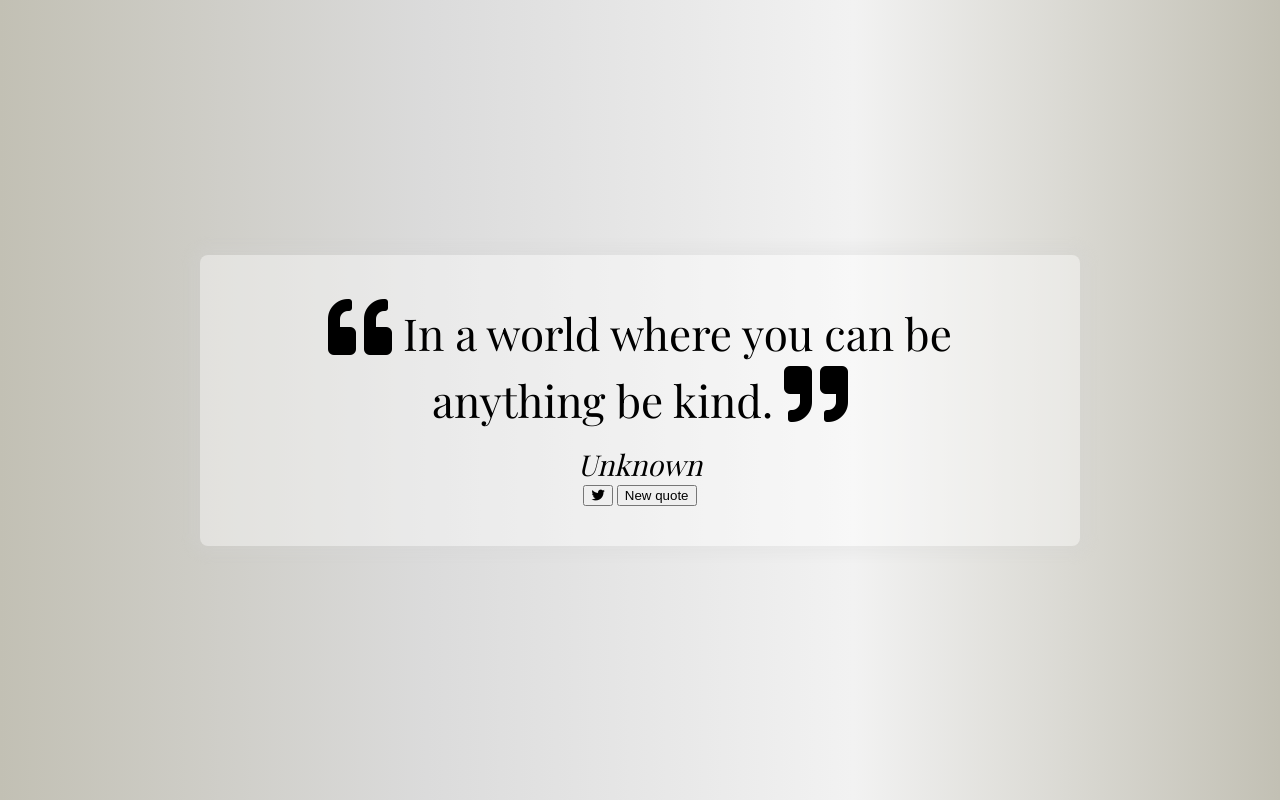
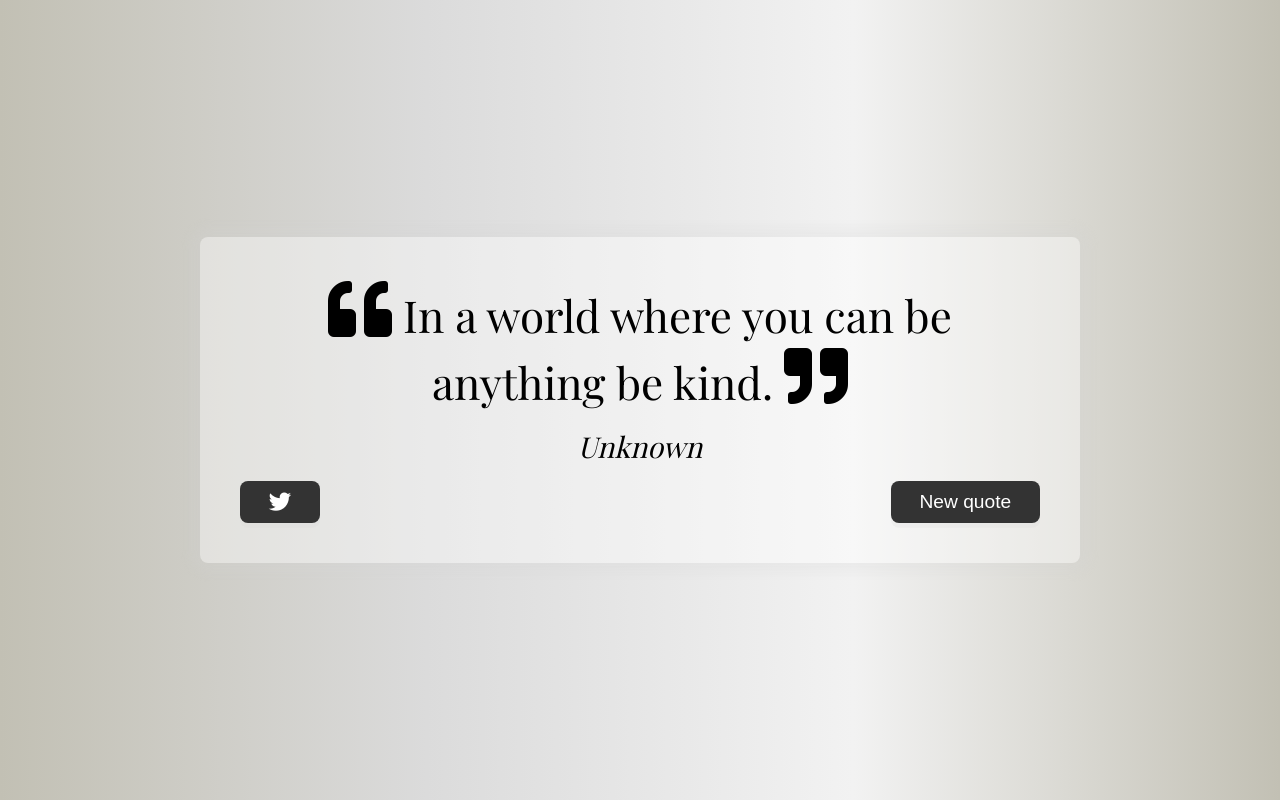
Before and after one commit to lenablank/daily-quotes, a plain HTML site: page index.html in a window 1280 px wide. Drawn offline with nearby package versions, Linux system fonts and the light colour scheme; a web font is replaced by a local one.

Commit message:
add style on buttons

```diff
--- a/style.css
+++ b/style.css
@@ -46,6 +46,37 @@ body {
   font-style: italic;
 }
 
+.button-container {
+  margin-top: 16px;
+  display: flex;
+  justify-content: space-between;
+}
+
+button {
+  cursor: pointer;
+  font-size: 1.2rem;
+  height: 2.6rem;
+  border: none;
+  border-radius: 8px;
+  color: #fff;
+  background: #333;
+  outline: none;
+  padding: 0.6rem 1.8rem;
+  box-shadow: 0 0.3rem rgba(210, 210, 210, 0.2);
+}
+
+button:hover {
+  background: #222221;
+}
+
+button:active {
+  transform: translate(0, 0.1rem);
+}
+
+.fa-twitter {
+  font-size: 1.4rem;
+}
+
 /* Media query: tablet or smaller */
 
 @media screen and (max-width: 1000px) {
```
